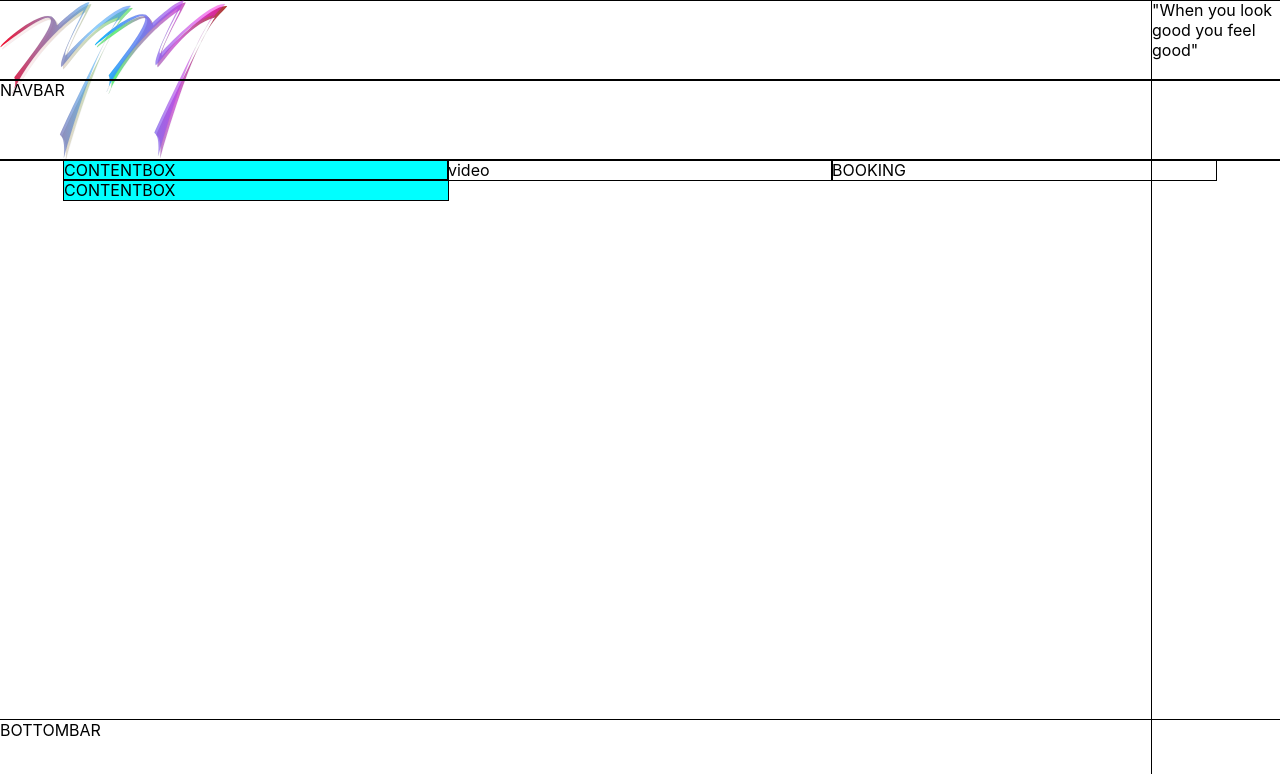
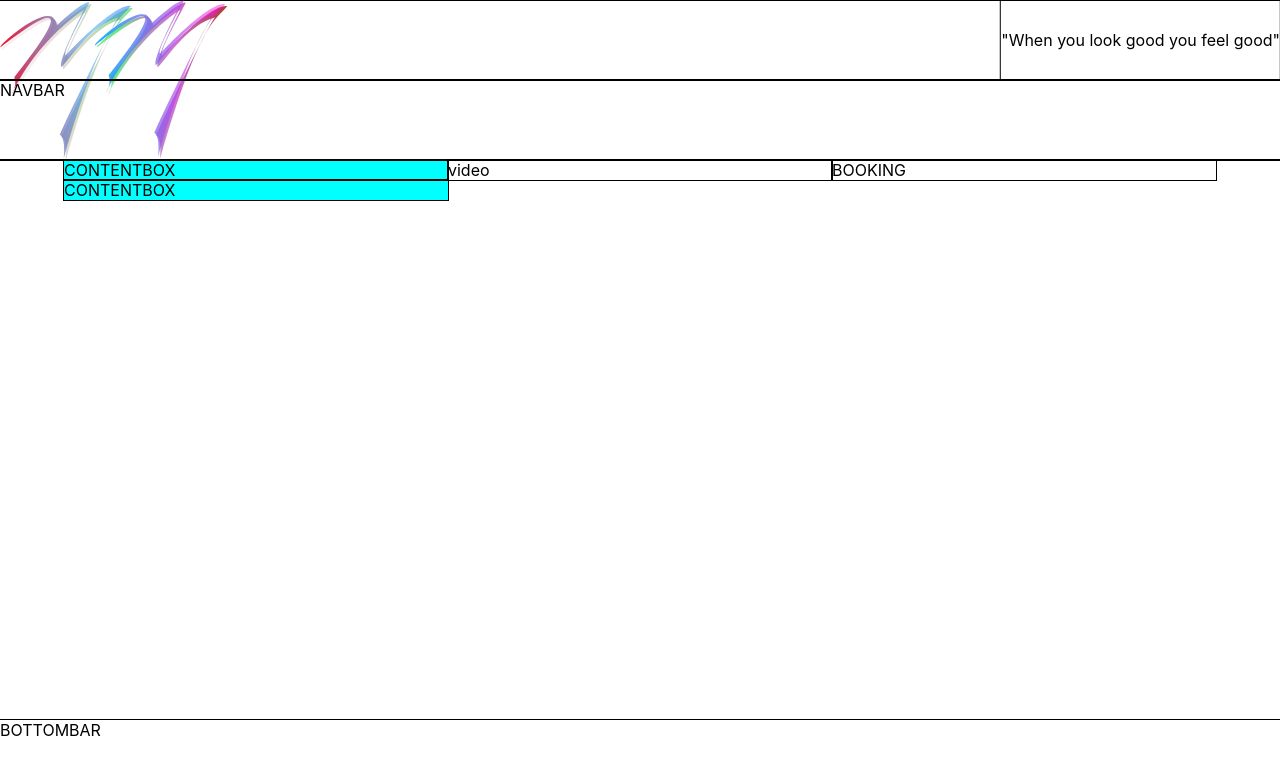
Before and after one commit to leobennett85/MMSalonV3, a React (Vite) app in the folder mmsalonv3/: page / in a window 1280 px wide. Shown: the top 774 px of the page. Built offline with nearby package versions, Linux system fonts and the light colour scheme.

Commit message:
added centering class to components css

```diff
--- a/mmsalonv3/src/components/TopBar.jsx
+++ b/mmsalonv3/src/components/TopBar.jsx
@@ -6,7 +6,7 @@ const TopBar = () => {
         <>
             <div className="tbFullWrap">
                 <img className="tbLogo" src={Logo} />
-                <div className="tbMenu">
+                <div className="tbMenu center-ver-hor">
                     "When you look good you feel good"
                 </div>
             </div>
--- a/mmsalonv3/src/components/topbar.css
+++ b/mmsalonv3/src/components/topbar.css
@@ -11,8 +11,8 @@
 }
 
 .tbMenu {
-    width: 10%;
+    width: auto;
     height: 100%;
-    position: absolute;
-    right: 0px;
+    position: sticky;
+    left: 100%;
 }
--- a/mmsalonv3/src/components/zero.css
+++ b/mmsalonv3/src/components/zero.css
@@ -0,0 +1,5 @@
+.center-ver-hor {
+    display: flex;
+    justify-content: center; /* Horizontal centering */
+    align-items: center; /* Vertical centering */
+}
--- a/mmsalonv3/src/pages/Home.jsx
+++ b/mmsalonv3/src/pages/Home.jsx
@@ -1,4 +1,5 @@
 import './SiteStructure.css'
+import '../components/zero.css'
 import Booking from '../components/Booking'
 import BottomBar from '../components/BottomBar'
 import ContentBox from '../components/ContentBox'
```
Also changed, not shown: mmsalonv3/src/pages/SiteStructure.css (line endings or trailing spaces).
